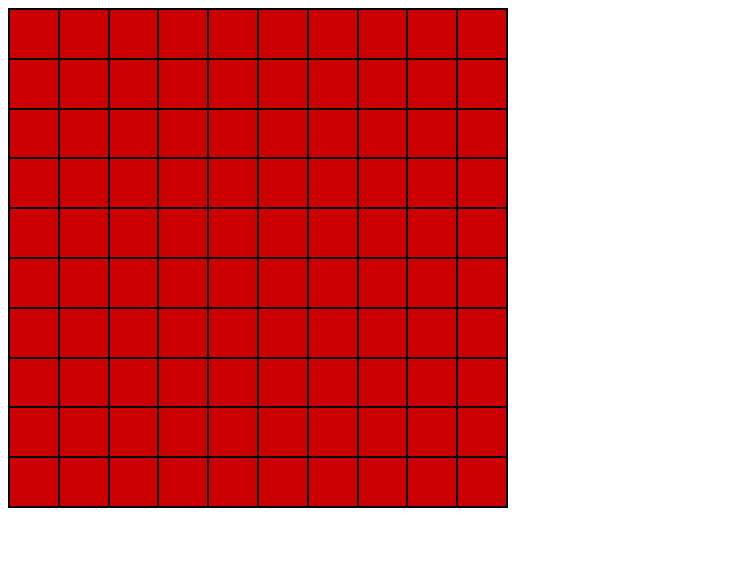
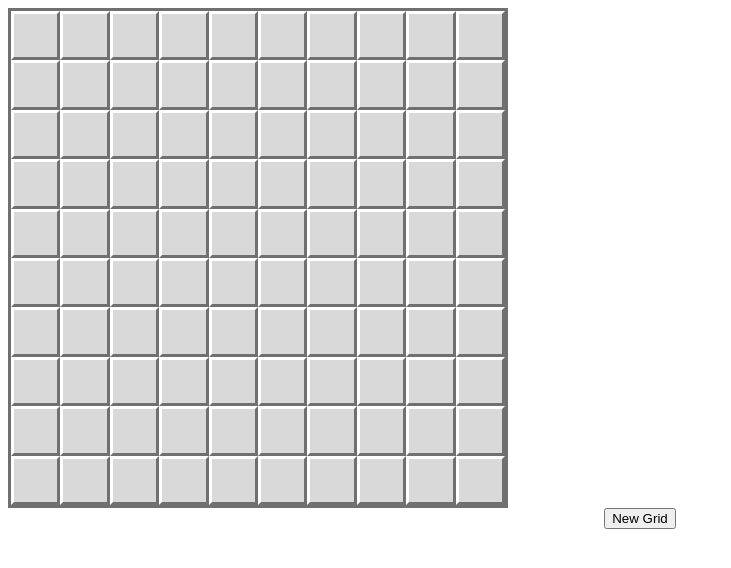
Before and after one commit to jcarnevale89/vue-minesweeper, a Vue app: page / in a window 1280 px wide. Shown: the top 568 px of the page, without its empty margins (0-731 px from the left). Built offline with nearby package versions, Linux system fonts and the light colour scheme.

Commit message:
Move tile info into vuex

```diff
--- a/src/components/Grid.vue
+++ b/src/components/Grid.vue
@@ -1,11 +1,10 @@
 <template lang="pug">
   .grid
-    template(v-for="tile in grid")
+    template(v-for="cols in tiles")
       Tile(
-        v-for="x in tile"
-        :key="x.key"
-        :x="x.x"
-        :y="x.y"
+        v-for="tile in cols"
+        :key="tile.key"
+        :tile="tile"
       )
 </template>
 
@@ -18,12 +17,12 @@ export default {
     Tile,
   },
   computed: {
-    grid() {
-      return this.$store.state.grid
+    tiles() {
+      return this.$store.state.tiles
     },
   },
   created() {
-    this.$store.dispatch('generateGrid', 10)
+    this.$store.dispatch('generateTiles')
   },
 }
 </script>
@@ -35,5 +34,5 @@ export default {
   flex-direction column
   width 500px
   height 500px
-  border 1px solid #000
+  border 3px solid #707070
 </style>
--- a/src/components/Tile.vue
+++ b/src/components/Tile.vue
@@ -1,36 +1,31 @@
 <template lang="pug">
-  .tile
-    .cover(
-      v-if="!covered"
-      @click="showTile"
-    )
-    .content
-      | {{x}},{{y}}
+  .tile(
+    @click="showTile"
+  )
+    .cover(v-if="tile.covered")
+    .content(v-else)
+      .mine(v-if="tile.mine")
+      .mine-count(v-else)
+        | {{tile.x}},{{tile.y}}
 </template>
 
 <script>
 export default {
   name: 'Tile',
   props: {
-    x: {
-      type: Number,
-      required: true,
-    },
-    y: {
-      type: Number,
+    tile: {
+      type: Object,
       required: true,
     },
   },
-  data() {
-    return {
-      // bomb: false,
-      // label: '',
-      covered: false,
-    }
-  },
   methods: {
     showTile() {
-      this.covered = !this.covered
+      if (this.tile.covered) {
+        this.$store.dispatch('showTile', {
+          x: this.tile.x,
+          y: this.tile.y,
+        })
+      }
     },
   },
 }
@@ -43,16 +38,65 @@ export default {
   display flex
   justify-content center
   align-items center
-  background-color lightblue
-  border 1px solid #000
   position relative
 
   .cover
-    background-color #cc0000
     position absolute
     top 0
     right 0
     bottom 0
     left 0
+    background-color #D9D9D9
+    border-width 3px
+    border-style solid
+    border-top-color #FFFFFF
+    border-right-color #707070
+    border-bottom-color #707070
+    border-left-color #FFFFFF
+
+  .content
+    position absolute
+    top 0
+    right 0
+    bottom 0
+    left 0
+    display flex
+    justify-content center
+    align-items center
+    background-color #B5B5B5
+    border 1px solid #707070
+
+    .mine
+      width 50%
+      height 50%
+      background-color #cc0000
+
+    .mine-count
+      .color-0
+        color #999999
+
+      .color-1
+        color #0009FF
+
+      .color-2
+        color #017000
+
+      .color-3
+        color #CC0000
+
+      .color-4
+        color #000270
+
+      .color-5
+        color #700000
+
+      .color-6
+        color #007070
+
+      .color-7
+        color #000000
+
+      .color-8
+        color #707070
 
 </style>
--- a/src/store/actions.js
+++ b/src/store/actions.js
@@ -1,17 +1,19 @@
 /* eslint-disable */
-const generateGrid = ({ dispatch, state, commit }, count) => {
-  const xCoords = new Array(count)
+const generateTiles = ({ state, commit }) => {
+  // Generate Tiles
+  const xCoords = new Array(state.mineCount)
   let key = 0
 
-  for (let x = 0; x < xCoords.length; x++) {
-    const yCoords = new Array(count)
+  for (let x = 0; x < xCoords.length; x += 1) {
+    const yCoords = new Array(state.mineCount)
 
-    for (let y = 0; y < yCoords.length; y++) {
+    for (let y = 0; y < yCoords.length; y += 1) {
       const mine = {
+        key,
         x,
         y,
-        bomb: false,
-        key,
+        mine: false,
+        covered: true,
       }
 
       yCoords[y] = mine
@@ -21,9 +23,35 @@ const generateGrid = ({ dispatch, state, commit }, count) => {
     xCoords[x] = yCoords
   }
 
-  commit('setGrid', xCoords)
+  const mines = []
+
+  // Generate Mines
+  while (mines.length < 10) {
+    const xC = Math.floor(Math.random() * 10)
+    const yC = Math.floor(Math.random() * 10)
+
+    // If the tile is already a mine, skip it
+    if (xCoords[xC][yC].mine) {
+      continue
+    }
+
+    xCoords[xC][yC].mine = true
+    mines.push({
+      xC,
+      yC,
+    })
+  }
+
+  console.log(mines)
+
+  commit('setTiles', xCoords)
+}
+
+const showTile = ({ state, commit }, coords) => {
+  commit('showTile', coords)
 }
 
 export default {
-  generateGrid
+  generateTiles,
+  showTile,
 }
--- a/src/store/index.js
+++ b/src/store/index.js
@@ -6,7 +6,8 @@ import mutations from './mutations'
 Vue.use(Vuex)
 
 const state = {
-  grid: new Array(5),
+  tiles: [],
+  mineCount: 10,
 }
 
 export default new Vuex.Store({
--- a/src/store/mutations.js
+++ b/src/store/mutations.js
@@ -1,8 +1,13 @@
 /* eslint-disable */
-const setGrid = (state, data) => {
-  state.grid = data
+const setTiles = (state, data) => {
+  state.tiles = data
+}
+
+const showTile = (state, data) => {
+  state.tiles[data.x][data.y].covered = false
 }
 
 export default {
-  setGrid,
+  setTiles,
+  showTile,
 }
--- a/src/views/Game.vue
+++ b/src/views/Game.vue
@@ -1,6 +1,7 @@
 <template lang="pug">
   .game
     Grid
+    button(@click="newGrid") New Grid
 </template>
 
 <script>
@@ -11,5 +12,10 @@ export default {
   components: {
     Grid,
   },
+  methods: {
+    newGrid() {
+      this.$store.dispatch('generateTiles')
+    },
+  },
 }
 </script>
```
Also changed, not shown: .eslintrc.js.
